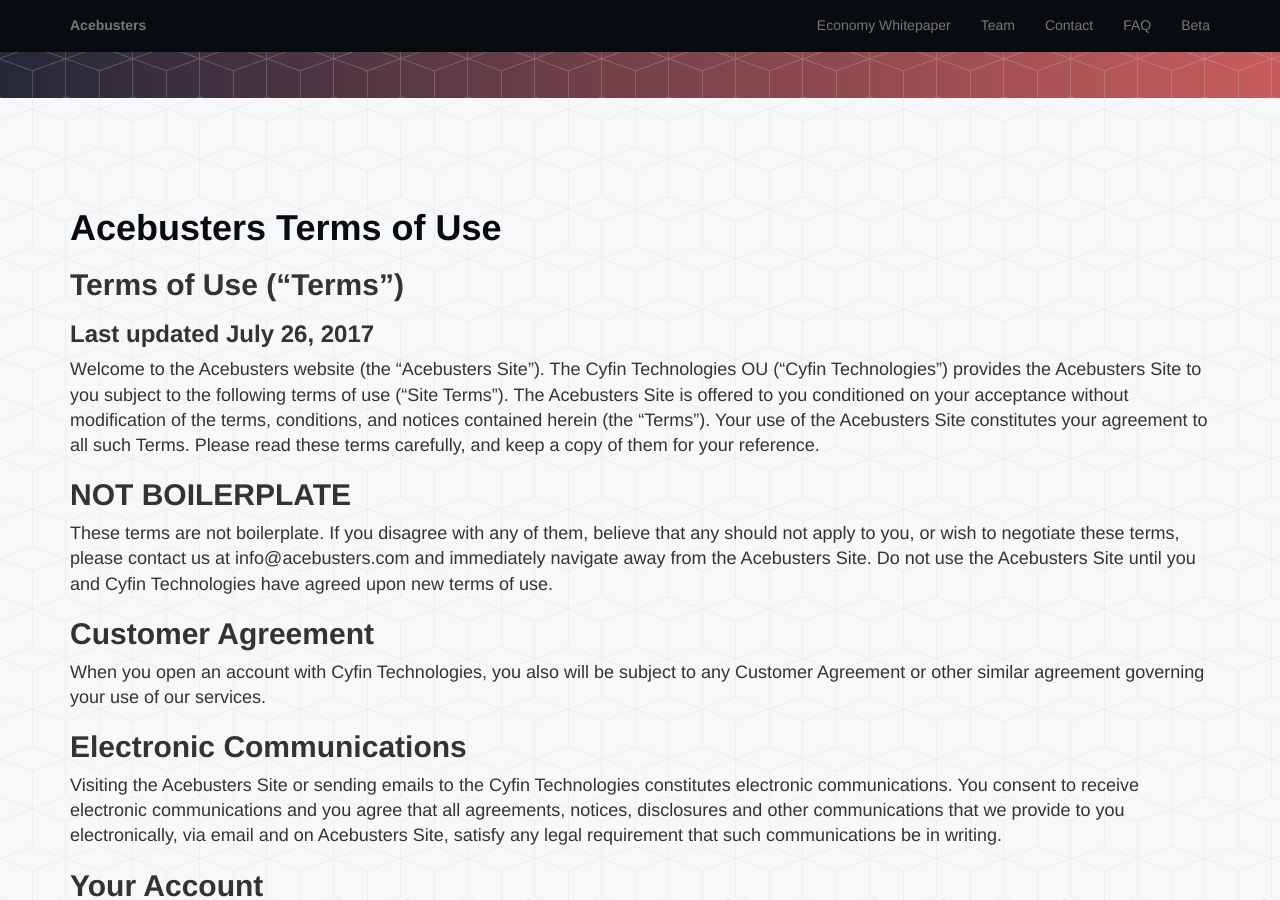
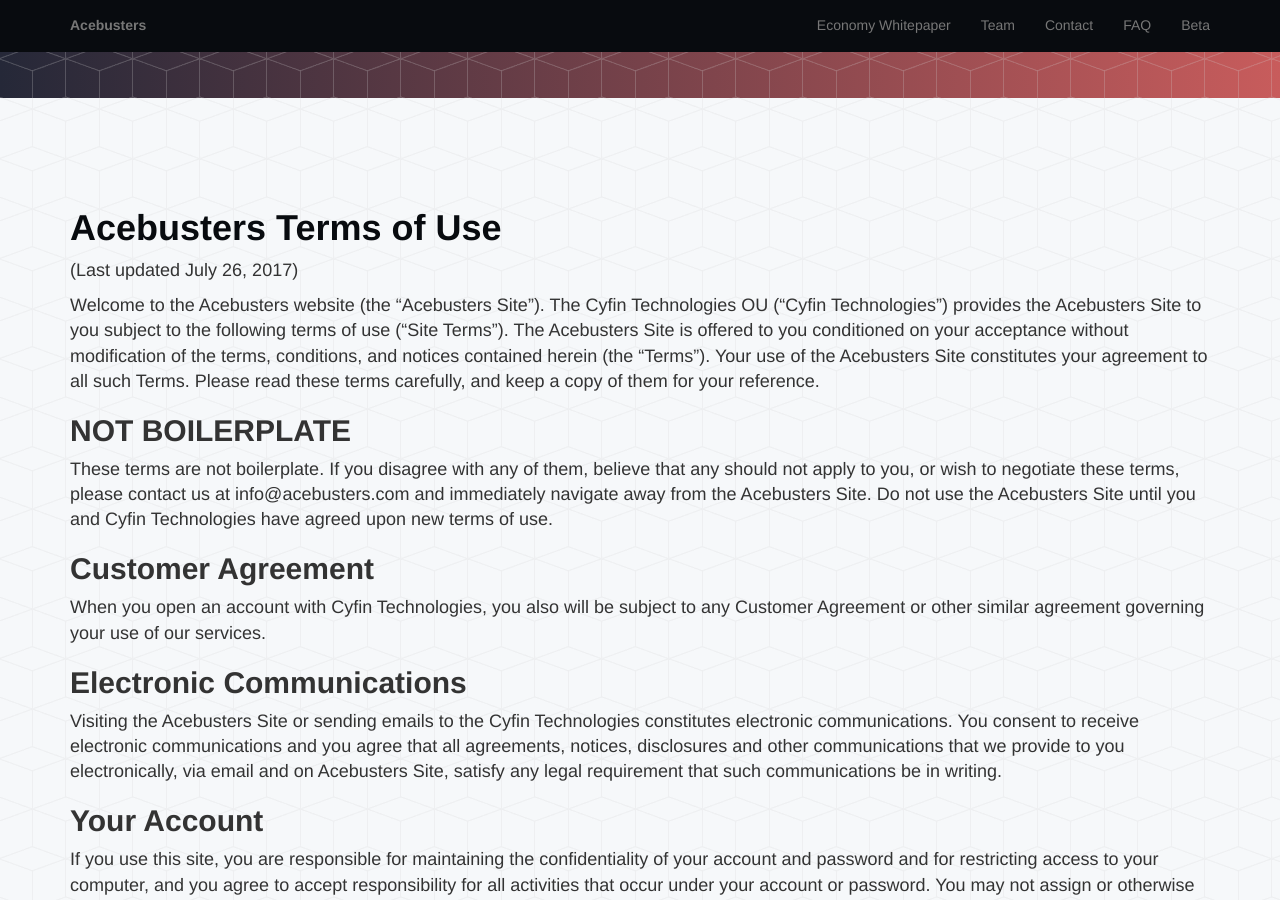
Before and after one commit to acebusters/acebusters-website, a Jekyll site: the page built from terms_of_use.md, in a window 1280 px wide and 900 px high, scrolled down 604 px. Built offline with Jekyll 4.4.1, drawn with Linux system fonts in a browser that asks for light colours; our own code applies the rules of GitHub Pages for plain Markdown files.

Commit message:
updated terms 2

```diff
--- a/terms_of_use.md
+++ b/terms_of_use.md
@@ -3,10 +3,7 @@
 ---
 
 # Acebusters Terms of Use
-
-## Terms of Use ("Terms")
-
-### Last updated July 26, 2017
+(Last updated July 26, 2017)
 
 Welcome to the Acebusters website (the "Acebusters Site"). The Cyfin Technologies OU ("Cyfin Technologies") provides the Acebusters Site to you subject to the following terms of use ("Site Terms"). The Acebusters Site is offered to you conditioned on your acceptance without modification of the terms, conditions, and notices contained herein (the "Terms"). Your use of the Acebusters Site constitutes your agreement to all such Terms. Please read these terms carefully, and keep a copy of them for your reference.
 
```
